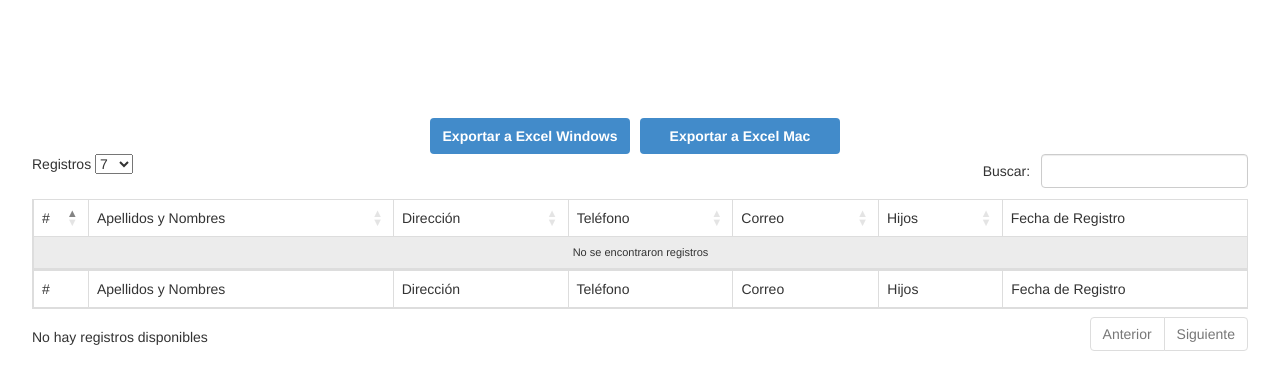
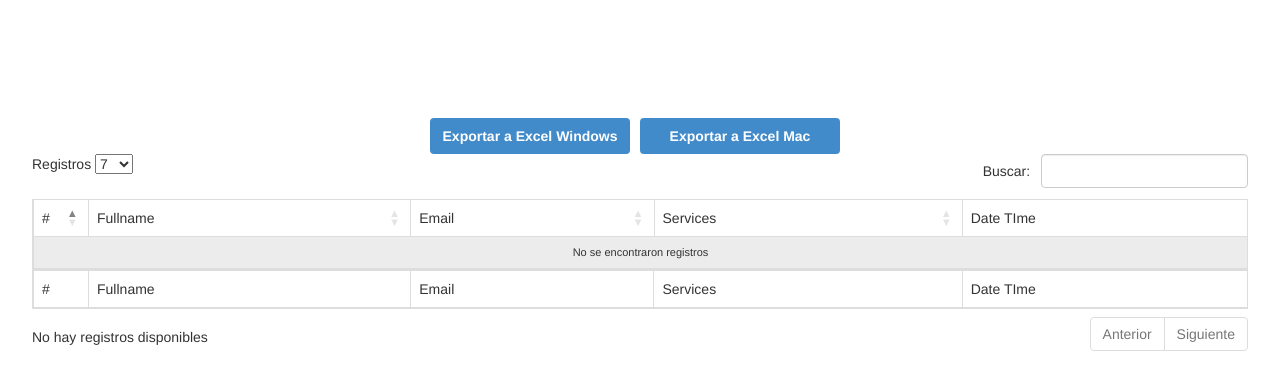
Before and after one commit to navike21/precision-health-center, a PHP site: page /registros/registros.php in a window 1280 px wide. Shown: the part 162-552 px from the top of the page. Run offline with PHP 8.4, Linux system fonts and the light colour scheme; data that the repository does not hold is empty; some libraries are stand-ins or nearby versions.

Commit message:
cambio de estructura

```diff
--- a/registros/registros.php
+++ b/registros/registros.php
@@ -64,39 +64,30 @@
 				<thead>
 					<tr>
 						<th width="20">#</th>
-						<th>Apellidos y Nombres</th>
-						<th>Dirección</th>
-						<th>Teléfono</th>
-						<th>Correo</th>
-						<th>Hijos</th>
-						<th>Fecha de Registro</th>
+						<th>Fullname</th>
+						<th>Email</th>
+						<th>Services</th>
+						<th>Date TIme</th>
 					</tr>
 				</thead>
 				<tbody>
 					<?php
-						$consulta = "SELECT * FROM quinde_ica_juerga_celestial ORDER BY apellidos ASC";
+						$consulta = "SELECT * FROM registros ORDER BY idregistro ASC";
 						$sql = mysqli_query($link, $consulta);
 						$row = mysqli_num_rows($sql);
 						$a = 1;
 						for ($i=0; $i < $row; $i++) {
 							$col = mysqli_fetch_array($sql, MYSQLI_ASSOC);
-							$apellidos = $col["apellidos"];
-							$nombres = $col["nombres"];
-							$direccion = $col["direccion"];
-							$telefono = $col["telefono"];
-							$correo = $col["correo"];
-							//$fecha_nac = $col["fecha_nac"];
-							$hijos = $col["tienes_hijos"];
-							$fecha_registro = $col["fecha_registro"];
+							$fullname = $col["fullname"];
+							$email = $col["email"];
+							$services = $col["services"];
+							$fechaRegistro = $col["fechaRegistro"];
 							echo '<tr>
 								<td style="text-align:center;">'.$a.'</td>
-								<td>'.strtoupper($apellidos).' '.strtoupper($nombres).'</td>
-								<td>'.strtoupper($direccion).'</td>
-								<td>'.$telefono.'</td>
-								<td>'.strtolower($correo).'</td>
-
-								<td style="text-align:center;">'.strtolower($hijos).'</td>
-								<td style="text-align:center;">'.$fecha_registro.'</td>
+								<td>'.strtoupper($fullname).'</td>
+								<td>'.strtolower($email).'</td>
+								<td>'.$services.'</td>
+								<td>'.$fechaRegistro.'</td>
 							</tr>';
 							$a++;
 						}
@@ -105,12 +96,10 @@
 				<tfoot>
 					<tr>
 						<th width="20">#</th>
-						<th>Apellidos y Nombres</th>
-						<th>Dirección</th>
-						<th>Teléfono</th>
-						<th>Correo</th>
-						<th>Hijos</th>
-						<th>Fecha de Registro</th>
+						<th>Fullname</th>
+						<th>Email</th>
+						<th>Services</th>
+						<th>Date TIme</th>
 					</tr>
 				</tfoot>
 			</table>
```
